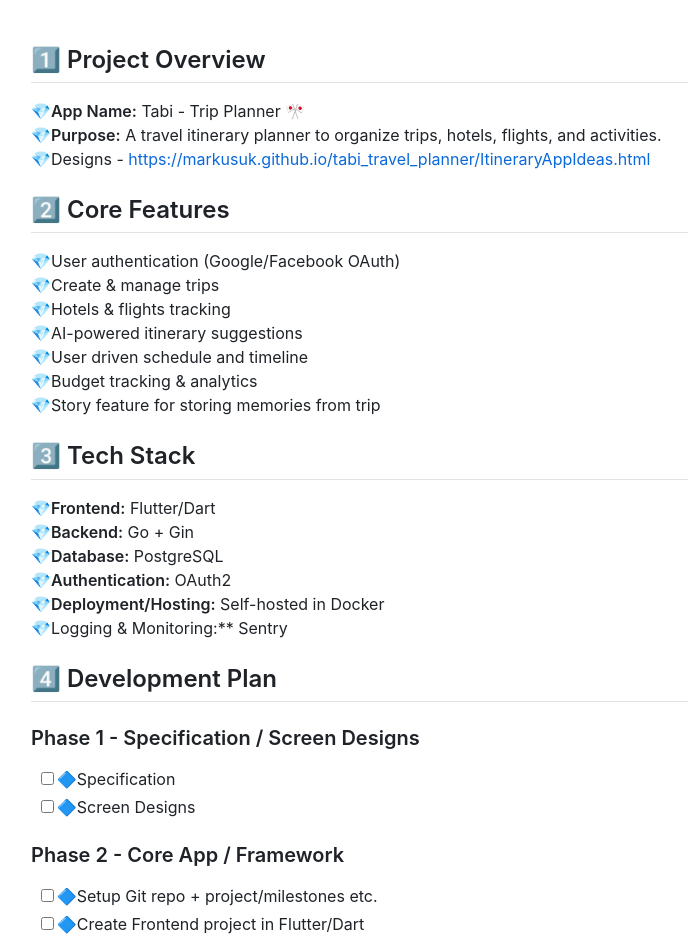
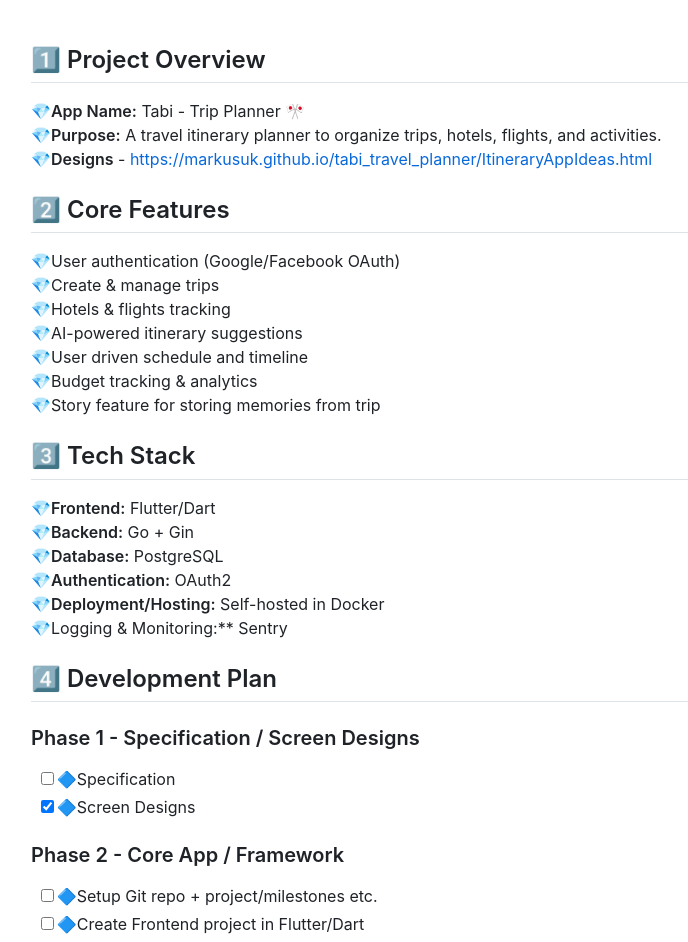
Before and after one commit to MarkusUK/tabi_travel_planner, a plain HTML site: page docs/ProjectSpec.html in a window 1280 px wide. Shown: the top 942 px of the page, without its empty margins (164-852 px from the left). Drawn offline with Linux system fonts and the light colour scheme.

Commit message:
Html adjustment
Html adjustment

```diff
--- a/docs/ProjectSpec.html
+++ b/docs/ProjectSpec.html
@@ -1251,7 +1251,7 @@
     <h2 data-heading="1️⃣ Project Overview" dir="auto">1️⃣ Project Overview</h2>
 <p dir="auto">💎<strong>App Name:</strong> Tabi - Trip Planner 🎌<br>
 💎<strong>Purpose:</strong> A travel itinerary planner to organize trips, hotels, flights, and activities.<br>
-💎Designs - <a rel="noopener nofollow" class="external-link" href="https://markusuk.github.io/tabi_travel_planner/ItineraryAppIdeas.html" target="_blank">https://markusuk.github.io/tabi_travel_planner/ItineraryAppIdeas.html</a></p>
+💎<strong>Designs</strong> - <a rel="noopener nofollow" class="external-link" href="https://markusuk.github.io/tabi_travel_planner/ItineraryAppIdeas.html" target="_blank">https://markusuk.github.io/tabi_travel_planner/ItineraryAppIdeas.html</a></p>
 <h2 data-heading="2️⃣ Core Features" dir="auto">2️⃣ Core Features</h2>
 <p dir="auto">💎User authentication (Google/Facebook OAuth)<br>
 💎Create &amp; manage trips<br>
@@ -1271,7 +1271,7 @@
 <h3 data-heading="Phase 1 - Specification / Screen Designs" dir="auto">Phase 1 - Specification / Screen Designs</h3>
 <ul class="contains-task-list">
 <li data-task="" class="task-list-item" dir="auto"><input type="checkbox" class="task-list-item-checkbox">🔷Specification</li>
-<li data-task="" class="task-list-item" dir="auto"><input type="checkbox" class="task-list-item-checkbox">🔷Screen Designs</li>
+<li data-task="x" class="task-list-item is-checked" dir="auto"><input checked="" type="checkbox" class="task-list-item-checkbox">🔷Screen Designs</li>
 </ul>
 <h3 data-heading="Phase 2 - Core App / Framework" dir="auto">Phase 2 - Core App / Framework</h3>
 <ul class="contains-task-list">
```
Also changed, not shown: .obsidian/workspace.json.
